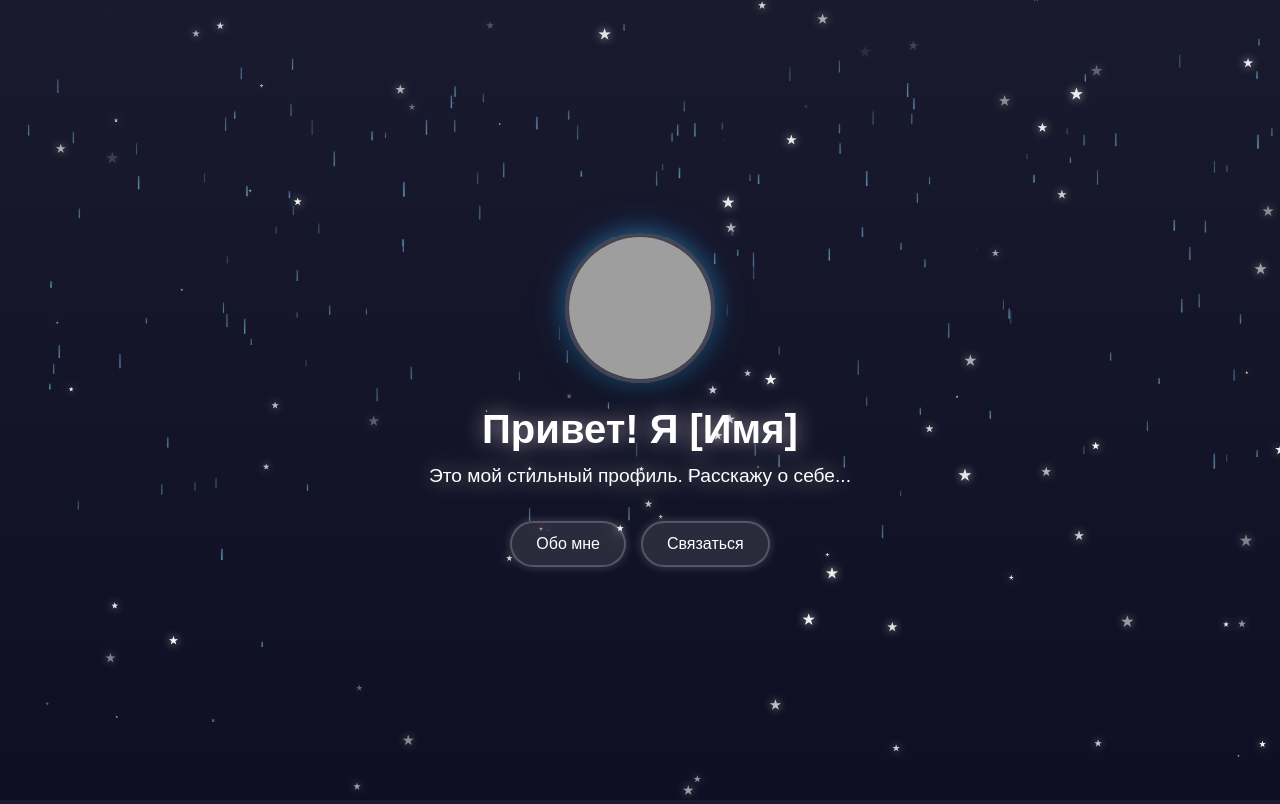
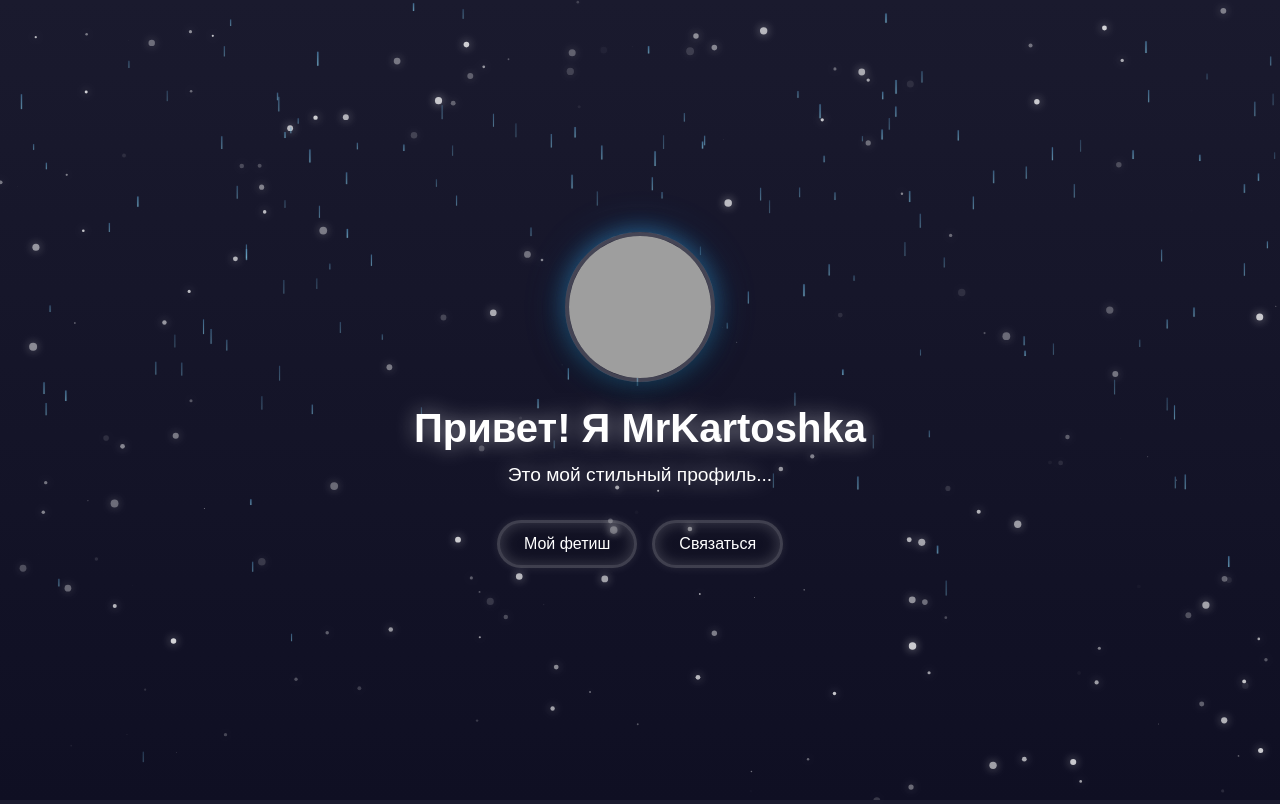
Before and after one commit to MrKartoshka1/my-tg-site, a plain HTML site: page index.html in a window 1280 px wide. Drawn offline with nearby package versions, Linux system fonts and the light colour scheme; grey boxes are pictures that could not be loaded.

Commit message:
Update index.html

```diff
--- a/index.html
+++ b/index.html
@@ -1,4 +1,3 @@
-
 <!DOCTYPE html>
 <html lang="ru">
 <head>
@@ -79,6 +78,10 @@
             line-height: 1.5;
         }
 
+        .text-element {
+            position: relative; /* Для позиционирования эффектов */
+        }
+
         .text-splash {
             animation: splashEffect 0.6s ease-out;
         }
@@ -92,6 +95,30 @@
             }
         }
 
+        .ripple-effect {
+            position: absolute;
+            top: 0;
+            left: 0;
+            width: 100%;
+            height: 100%;
+            background: radial-gradient(circle, rgba(135, 206, 235, 0.3) 0%, transparent 70%);
+            border-radius: 50%;
+            animation: ripple 0.8s ease-out forwards;
+            pointer-events: none;
+            z-index: -1;
+        }
+
+        @keyframes ripple {
+            0% {
+                transform: scale(0);
+                opacity: 1;
+            }
+            100% {
+                transform: scale(3);
+                opacity: 0;
+            }
+        }
+
         .buttons {
             display: flex;
             gap: 15px;
@@ -101,30 +128,24 @@
 
         button {
             padding: 12px 24px;
-            background: rgba(255, 255, 255, 0.1);
-            border: 2px solid rgba(255, 255, 255, 0.2);
+            background: rgba(0, 0, 0, 0.1);
+            border: 3px solid rgba(255, 255, 255, 0.2);
             color: #ffffff;
             font-size: 1em;
             cursor: pointer;
             border-radius: 25px;
             transition: all 0.3s ease;
-            box-shadow: 0 0 10px rgba(255, 255, 255, 0.2);
-            backdrop-filter: blur(10px);
+            box-shadow: inset 0 0 15px rgba(255, 255, 255, 0.2),
+                       0 0 10px rgba(255, 255, 255, 0.1);
+            backdrop-filter: blur(3px);
+            transform: scale(1);
         }
 
         button:hover {
-            background: rgba(52, 152, 219, 0.2);
-            box-shadow: 0 0 20px rgba(52, 152, 219, 0.8);
-            animation: glow-pulse 1.5s infinite alternate;
-        }
-
-        @keyframes glow-pulse {
-            from {
-                box-shadow: 0 0 10px rgba(255, 255, 255, 0.2), 0 0 20px rgba(52, 152, 219, 0.8);
-            }
-            to {
-                box-shadow: 0 0 20px rgba(255, 255, 255, 0.4), 0 0 40px rgba(52, 152, 219, 1);
-            }
+            background: rgba(0, 0, 0, 0.2);
+            box-shadow: inset 0 0 20px rgba(255, 255, 255, 0.3),
+                       0 0 20px rgba(255, 255, 255, 0.2);
+            transform: scale(1.05);
         }
 
         #particles-js {
@@ -146,8 +167,6 @@
             pointer-events: none;
         }
 
-
-/* Стили для снежинок в particles.js */
         #particles-js canvas {
             filter: drop-shadow(0 0 5px rgba(255, 255, 255, 0.8));
         }
@@ -158,29 +177,35 @@
     <canvas id="rain-canvas"></canvas>
     <div class="container">
         <img src="https://i.pinimg.com/originals/e9/0e/f3/e90ef35f2b95f76e76b26048391886ac.jpg" alt="Profile Photo" class="profile-pic">
-    <h1>Привет! Я [Имя]</h1>
-    <p>Это мой стильный профиль. Расскажу о себе...</p>
+        <h1 class="text-element">Привет! Я MrKartoshka</h1>
+        <p class="text-element">Это мой стильный профиль...</p>
         <div class="buttons">
-        <button onclick="alert('Круто, что зашёл!')">Обо мне</button>
-        <button onclick="window.open('mailto:your@email.com')">Связаться</button>
+            <button onclick="alert('Я люблю машинки')">Мой фетиш</button>
+            <button onclick="window.open('https://t.me/Dosb01', '_blank'); return false;">Связаться</button>
         </div>
     </div>
 
     <script>
+        console.log('Script.js загружен!'); // Проверка: если это не видно в консоли, путь к файлу сломан
+
         // Инициализация particles.js для снега
         window.addEventListener('load', function() {
+            console.log('Страница загружена, запускаем эффекты');
+
+            if (typeof particlesJS === 'function') {
+                console.log('particles.js найден, создаём снег...');
                 particlesJS('particles-js', {
                     particles: {
-                number: { value: 150 }, // Увеличено для большей частоты (больше снежинок)
+                        number: { value: 150 },
                         color: { value: '#ffffff' },
-                shape: { type: ['star', '❄'] }, // Звёздочки или снежинки
+                        shape: { type: 'circle' },
                         opacity: {
                             value: 0.8,
                             random: true,
                             anim: { enable: false }
                         },
                         size: {
-                    value: 4, // Увеличен базовый размер для большего снега
+                            value: 4,
                             random: true,
                             anim: { enable: false }
                         },
@@ -209,10 +234,15 @@
                     },
                     retina_detect: true
                 });
+                console.log('Снег создан!');
+            } else {
+                console.error('particles.js не найден — проверь интернет или CDN');
+            }
 
-        // GSAP для вращения снежинок (применяем к частицам после инициализации)
-        setTimeout(() => {
+            // GSAP для ротации снежинок
+            setTimeout(function() {
                 const particles = document.querySelectorAll('#particles-js .js-particle');
+                if (particles.length > 0 && typeof gsap !== 'undefined') {
                     gsap.to(particles, {
                         rotation: 360,
                         duration: 10,
@@ -220,26 +250,42 @@
                         stagger: 0.1,
                         ease: "none"
                     });
-        }, 100);
+                    console.log('GSAP ротация запущена');
+                } else {
+                    console.log('GSAP или частицы не готовы');
+                }
+            }, 500);
 
-        // Инициализация дождя
-        initRain();
+            // Инициализация дождя на Canvas
+            initCanvasRain();
         });
 
         // Адаптация на resize
         window.addEventListener('resize', function() {
             const canvas = document.getElementById('rain-canvas');
+            if (canvas) {
                 canvas.width = window.innerWidth;
                 canvas.height = window.innerHeight;
-        // Переинициализация частиц при resize (particles.js автоматически)
+                console.log('Размер окна изменён');
+            }
         });
 
-    // Реалистичный дождь на Canvas
-    function initRain() {
+        // Canvas дождь
+        let animationId;
+        function initCanvasRain() {
             const canvas = document.getElementById('rain-canvas');
+            if (!canvas) {
+                console.error('Canvas не найден!');
+                return;
+            }
             const ctx = canvas.getContext('2d');
+            if (!ctx) {
+                console.error('Контекст Canvas не создан!');
+                return;
+            }
             canvas.width = window.innerWidth;
             canvas.height = window.innerHeight;
+            console.log('Canvas инициализирован, создаём капли...');
 
             const drops = [];
             const numDrops = 150;
@@ -247,12 +293,10 @@
             class Drop {
                 constructor() {
                     this.x = Math.random() * canvas.width;
-
-
                     this.y = Math.random() * -canvas.height;
                     this.length = Math.random() * 10 + 5;
                     this.speedY = Math.random() * 2 + 1;
-                this.speedX = (Math.random() - 0.5) * 1.5; // Ветер -0.75 до +0.75
+                    this.speedX = (Math.random() - 0.5) * 1.5;
                     this.thickness = Math.random() * 1 + 0.5;
                     this.opacity = Math.random() * 0.2 + 0.4;
                     this.gravity = 0.1;
@@ -266,6 +310,9 @@ this.y = Math.random() * -canvas.height;
 
                     if (this.y > canvas.height) {
                         this.createSplash();
+                        this.reset();
+                    }
+                    if (this.x < 0 || this.x > canvas.width) {
                         this.reset();
                     }
                 }
@@ -302,40 +349,40 @@ this.y = Math.random() * -canvas.height;
                     ctx.fill();
                     ctx.shadowBlur = 0;
 
-                // Эффект на текст: 15% шанс
                     if (Math.random() < 0.15) {
                         const elements = [document.querySelector('h1'), document.querySelector('p')];
                         const randomElement = elements[Math.floor(Math.random() * elements.length)];
                         if (randomElement) {
                             randomElement.classList.add('text-splash');
-                        setTimeout(() => randomElement.classList.remove('text-splash'), 600);
+                            setTimeout(function() {
+                                randomElement.classList.remove('text-splash');
+                            }, 600);
                         }
                     }
                 }
             }
 
-        // Создание капель
             for (let i = 0; i < numDrops; i++) {
                 drops.push(new Drop());
             }
 
             function animate() {
                 ctx.clearRect(0, 0, canvas.width, canvas.height);
-            drops.forEach(drop => {
+                drops.forEach(function(drop) {
                     drop.update();
                     drop.draw();
                 });
-            requestAnimationFrame(animate);
+                animationId = requestAnimationFrame(animate);
             }
 
             animate();
+            console.log('Дождь запущен!');
         }
 
-    // Обработка resize для canvas
-    window.addEventListener('resize', () => {
-        const canvas = document.getElementById('rain-canvas');
-        canvas.width = window.innerWidth;
-        canvas.height = window.innerHeight;
+        window.addEventListener('beforeunload', function() {
+            if (animationId) {
+                cancelAnimationFrame(animationId);
+            }
         });
     </script>
 </body>
```
Lines whose indentation alone changed are shown as unchanged.
